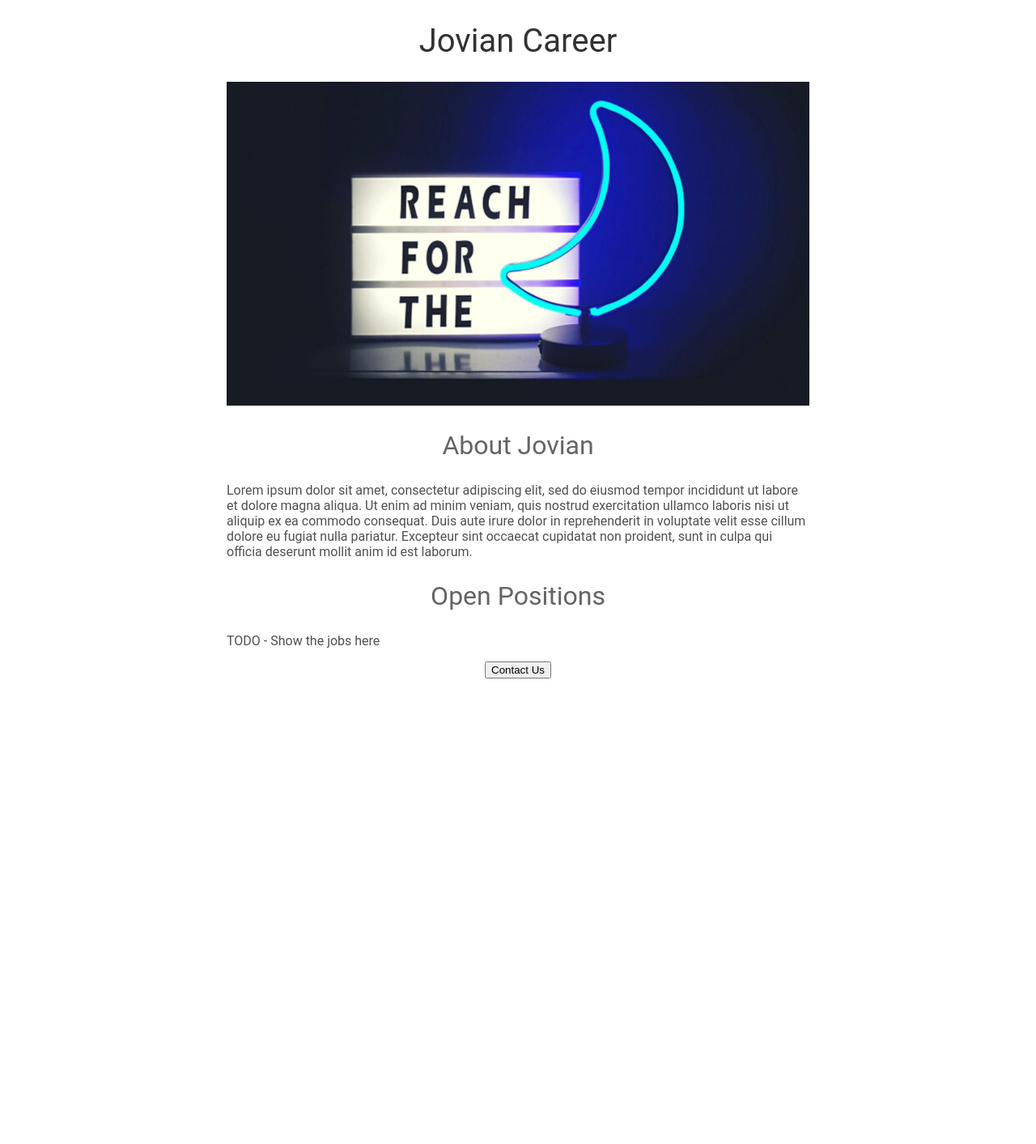
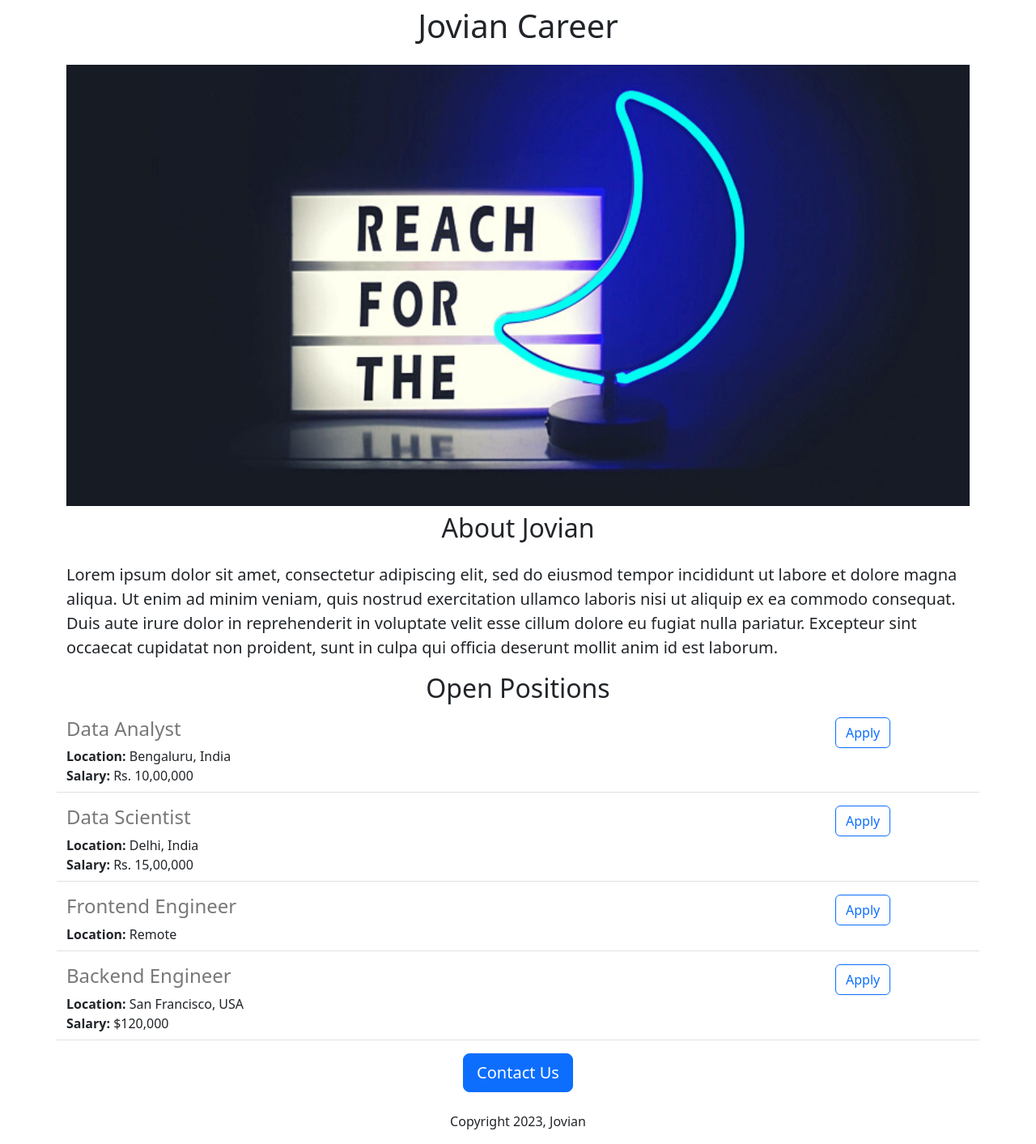
Before and after one commit to flora-shek/Job_search_platform, a Flask app: page / in a window 1280 px wide. Shown: the whole page at 81% size. Before the commit the page ends 838 px from the top, so only its background shows below. Run offline with Flask 2, Linux system fonts and the light colour scheme.

Commit message:
added dynamic data and API Route

```diff
--- a/app.py
+++ b/app.py
@@ -1,10 +1,36 @@
-from flask import Flask, render_template
+from flask import Flask, jsonify, render_template
 
 app = Flask(__name__)
+JOBS = [{
+    'id': 1,
+    'title': 'Data Analyst',
+    'location': 'Bengaluru, India',
+    'salary': 'Rs. 10,00,000'
+}, {
+    'id': 2,
+    'title': 'Data Scientist',
+    'location': 'Delhi, India',
+    'salary': 'Rs. 15,00,000'
+}, {
+    'id': 3,
+    'title': 'Frontend Engineer',
+    'location': 'Remote',
+}, {
+    'id': 4,
+    'title': 'Backend Engineer',
+    'location': 'San Francisco, USA',
+    'salary': '$120,000'
+}]
+
 
 @app.route("/")
 def hello_jovian():
-    return render_template("index.html")
+  return render_template("index.html", jobs=JOBS, company_name='Jovian')
+
+@app.route("/api/jobs")
+def list_jobs():
+  return jsonify(JOBS)
+
 
 if __name__ == "__main__":
-    app.run(host = '0.0.0.0',port=4530,debug=True)
+  app.run(host='0.0.0.0', port=4530, debug=True)
--- a/templates/index.html
+++ b/templates/index.html
@@ -2,46 +2,35 @@
 <html>
   <head>
     <title>jovian careers</title>
+    <meta charset="utf-8">
+    <meta name="viewport" content="width=device-width, initial-scale=1">
+    <link href="https://cdn.jsdelivr.net/npm/bootstrap@5.3.3/dist/css/bootstrap.min.css" rel="stylesheet" integrity="sha384-QWTKZyjpPEjISv5WaRU9OFeRpok6YctnYmDr5pNlyT2bRjXh0JMhjY6hW+ALEwIH" crossorigin="anonymous">
     <style>
-      h1 {
-        font-size: 40px;
-        font-family: Roboto;
-        font-weight: normal;
-        color: rgb(50, 50, 50);
-        text-align: center;
-      }
+
       #banner{
         width: 100%;
         height: 400px;
         object-fit: cover;
       }
-      h2{
-        font-family : Roboto;
-        font-size: 32px;
-        color: rgb(100, 100, 100);
-        text-align: center;
-        font-weight : normal;
-      }
-      .bodytext{
-        font-family: Roboto;
-        color : rgb(80,80,80);
-      }
-      #container{
-        max-width: 720px;
-        margin: 0 auto;
-      }
+
     </style>
   </head>
   <body>
-    <div id = "container">
-       <h1>Jovian Career</h1>
-       <img id = "banner"src="https://ed3303aa-c496-400a-b592-5e271232ed13-00-2g6af29zgqvx0.pike.replit.dev/static/banner.jpg"   height="320">
-        <h2>About Jovian</h2>
-        <p class ="bodytext">Lorem ipsum dolor sit amet, consectetur adipiscing elit, sed do eiusmod tempor incididunt ut labore et dolore magna aliqua. Ut enim ad minim veniam, quis nostrud exercitation ullamco laboris nisi ut aliquip ex ea commodo consequat. Duis aute irure dolor in reprehenderit in voluptate velit esse cillum dolore eu fugiat nulla pariatur. Excepteur sint occaecat cupidatat non proident, sunt in culpa qui officia deserunt mollit anim id est laborum.</p>
-       <h2>Open Positions</h2>
-       <p class = "bodytext">TODO - Show the jobs here</p>
-      <div style = "text-align:center;">
-       <button>Contact Us</button>
+    <div class = "container">
+       <h1 class ="text-center mt-2 mb-4"">{{company_name}} Career</h1>
+       <img class = "img-fluid"  src="https://ed3303aa-c496-400a-b592-5e271232ed13-00-2g6af29zgqvx0.pike.replit.dev/static/banner.jpg"   height="320">
+        <h2 class ="text-center mt-2 mb-4">About Jovian</h2>
+        <p class ="lead">Lorem ipsum dolor sit amet, consectetur adipiscing elit, sed do eiusmod tempor incididunt ut labore et dolore magna aliqua. Ut enim ad minim veniam, quis nostrud exercitation ullamco laboris nisi ut aliquip ex ea commodo consequat. Duis aute irure dolor in reprehenderit in voluptate velit esse cillum dolore eu fugiat nulla pariatur. Excepteur sint occaecat cupidatat non proident, sunt in culpa qui officia deserunt mollit anim id est laborum.</p>
+       <h2 class ="text-center">Open Positions</h2>
+       <p>
+         {% for job in jobs %}
+           {% include 'job.html' %}
+         {% endfor %}
+       </p>
+
+      <div class="text-center">
+       <button class="btn btn-primary btn-lg">Contact Us</button>
+        <p class="mt-4">Copyright 2023, Jovian</p>
       </div>
     </div>
   </body>
--- /dev/null
+++ b/templates/job.html
@@ -0,0 +1,16 @@
+<div class="border-bottom row" style ="margin-bottom:16px;padding-bottom: 8px;">
+  <div class="col-10">
+    <h4
+      style ="color:rgb(120,120,120); margin-bottom=4px; ">
+      {{job['title']}}</h4>
+
+    <div><b>Location: </b>{{job['location']}}</div>
+       {% if 'salary' in job %}
+           <div><b>Salary: </b>{{job['salary']}}</div>
+       {% endif %}
+  </div>
+  <div class="col-2">
+    <button type="button" class="btn btn-outline-primary">Apply</button>
+  </div>
+
+ </div>
```
